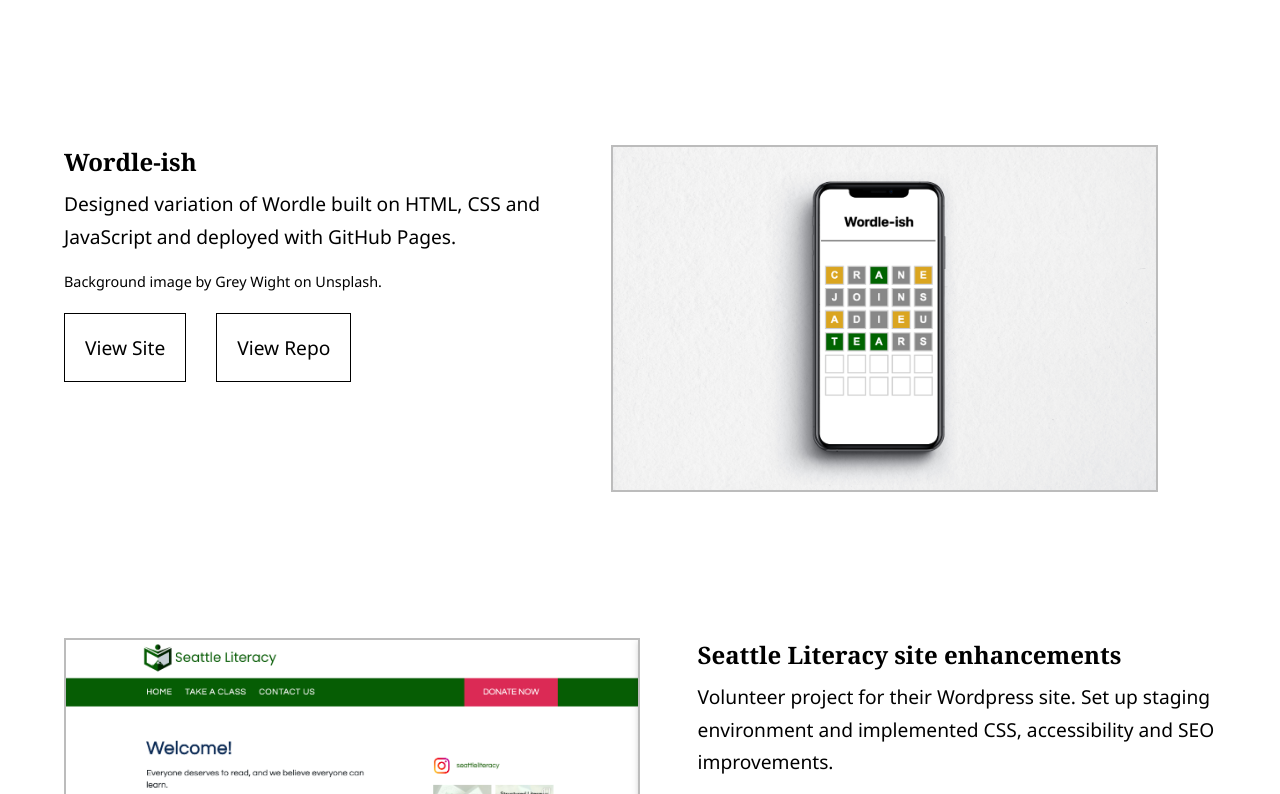
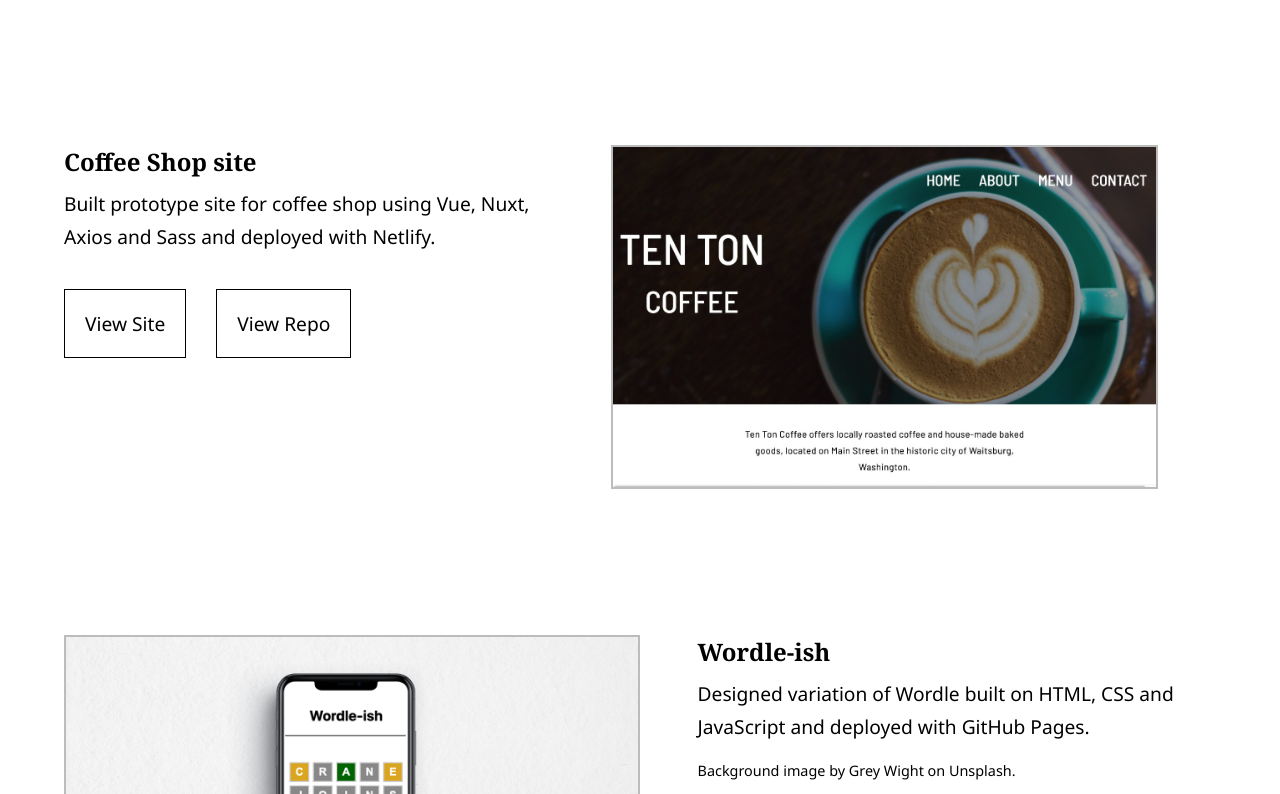
Before and after one commit to surryjm/portfolio-v2, a React (Create React App) app: page / in a window 1280 px wide. Shown: the part 2006-2800 px from the top of the page. Built offline with nearby package versions, Linux system fonts and the light colour scheme; a web font is replaced by a local one.

Commit message:
removed comments

```diff
--- a/src/components/Projects/Projects.jsx
+++ b/src/components/Projects/Projects.jsx
@@ -1,7 +1,7 @@
 import React from 'react';
 import Project from '../Project/Project';
 import './Projects.scss';
-// import coffeeJpg from '../../assets/coffee-shop-image.jpg';
+import coffeeJpg from '../../assets/coffee-shop-image.jpg';
 import educationJpg from '../../assets/education-app-image.jpg';
 import oliverWymanConnectPng from '../../assets/oliver-wyman-connect-homepage-image.png';
 import wordleishPng from '../../assets/wordle-ish-image.png';
@@ -18,13 +18,13 @@ export default function Projects() {
       photo: `${oliverWymanConnectPng}`
     },
 
-    // {
-    //   title: "Coffee Shop site",
-    //   description: "Built prototype site for coffee shop using Vue, Nuxt, Axios and Sass and deployed with Netlify.",
-    //   siteURL: "https://festive-joliot-8258ef.netlify.app/",
-    //   repoURL: "https://github.com/surryjm/coffee-shop",
-    //   photo: `${coffeeJpg}`
-    // },
+    {
+      title: "Coffee Shop site",
+      description: "Built prototype site for coffee shop using Vue, Nuxt, Axios and Sass and deployed with Netlify.",
+      siteURL: "https://festive-joliot-8258ef.netlify.app/",
+      repoURL: "https://github.com/surryjm/coffee-shop",
+      photo: `${coffeeJpg}`
+    },
 
     {
       title: "Wordle-ish",
```
